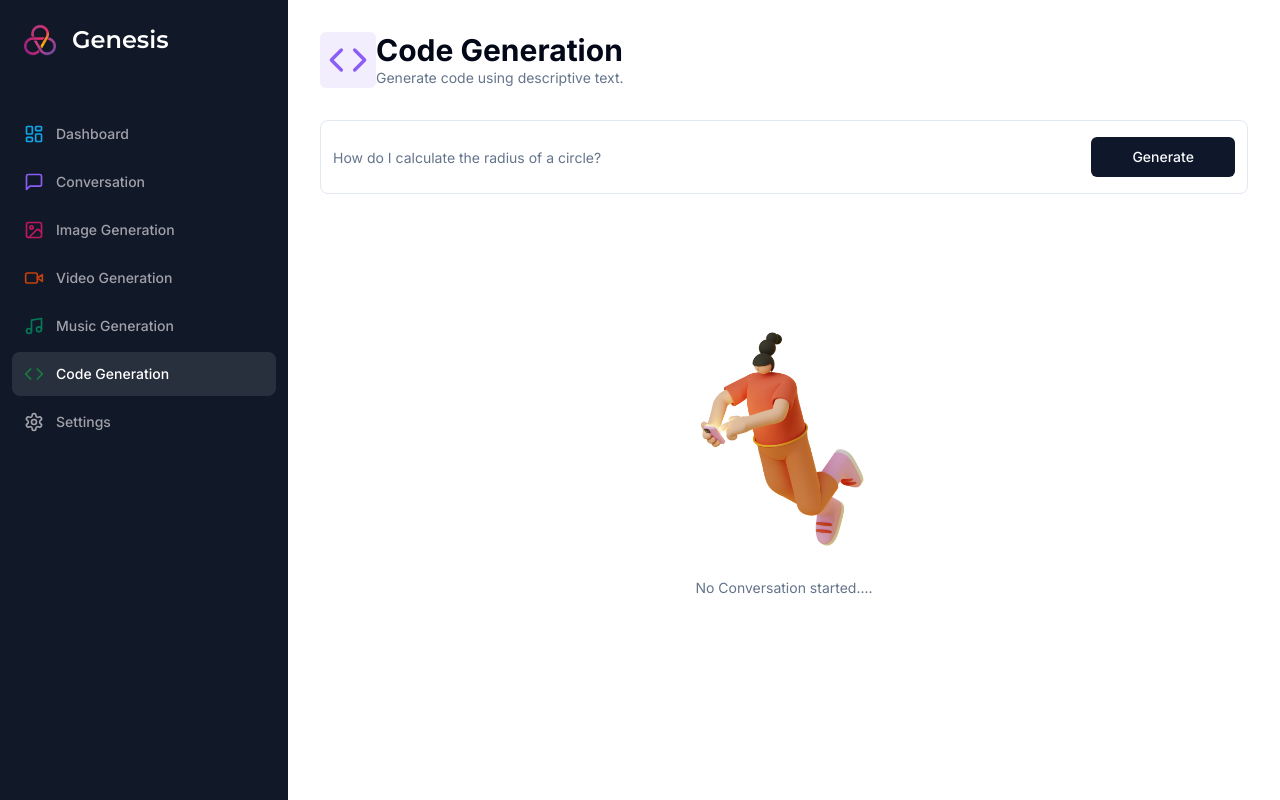
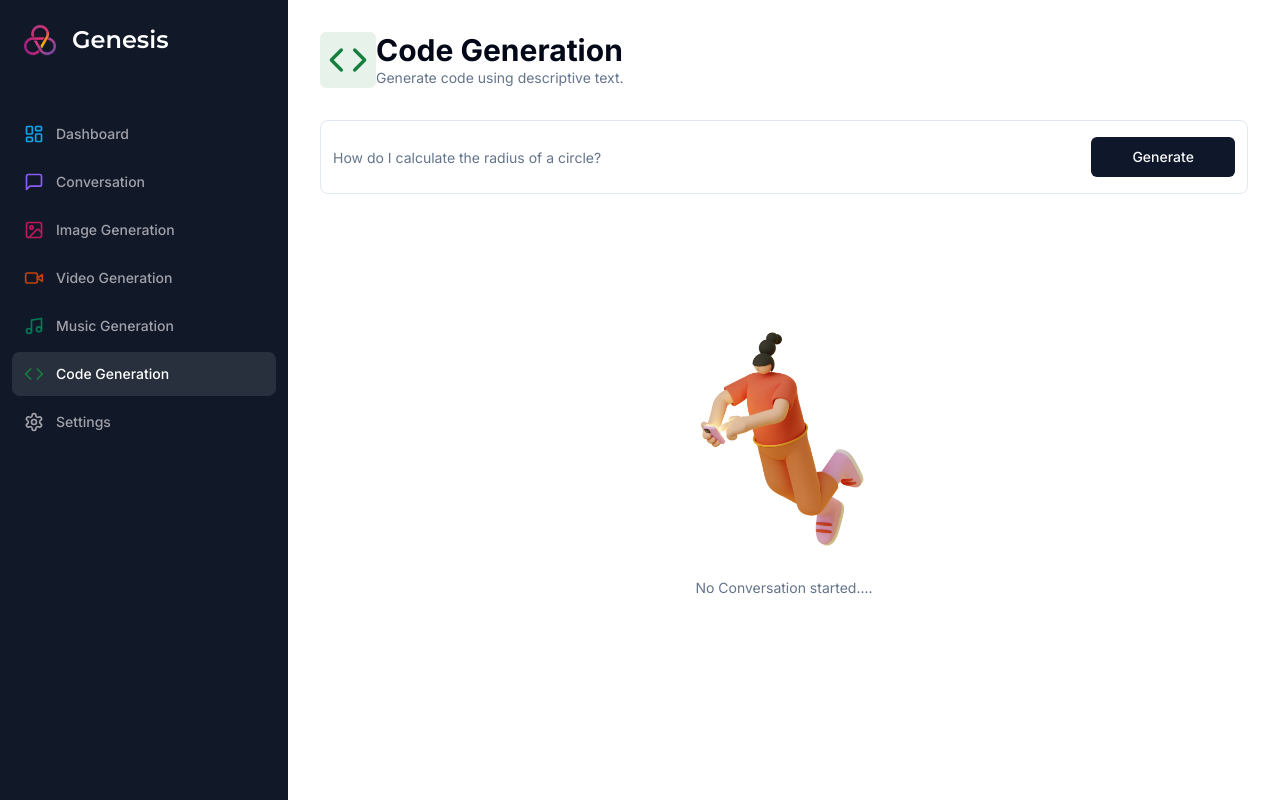
Before and after one commit to Ashiqur97/SaaS-AI-Platform-with-Next.js-13-React-Tailwind-Prisma-Stripe, a Next.js app: page /code in a window 1280 px wide. Built offline with nearby package versions, Linux system fonts and the light colour scheme.

Commit message:
code commit

```diff
--- a/app/(dashboard)/(routes)/code/page.tsx
+++ b/app/(dashboard)/(routes)/code/page.tsx
@@ -58,8 +58,8 @@ const CodePage = () => {
                 title="Code Generation"
                 description="Generate code using descriptive text."
                 icon={Code}
-                iconColor="text-violet-500"
-                bgColor="bg-violet-500/10"
+                iconColor="text-green-700"
+                bgColor="bg-green-700/10"
             />
 
             <div className="px-4 lg:px-8">
```
